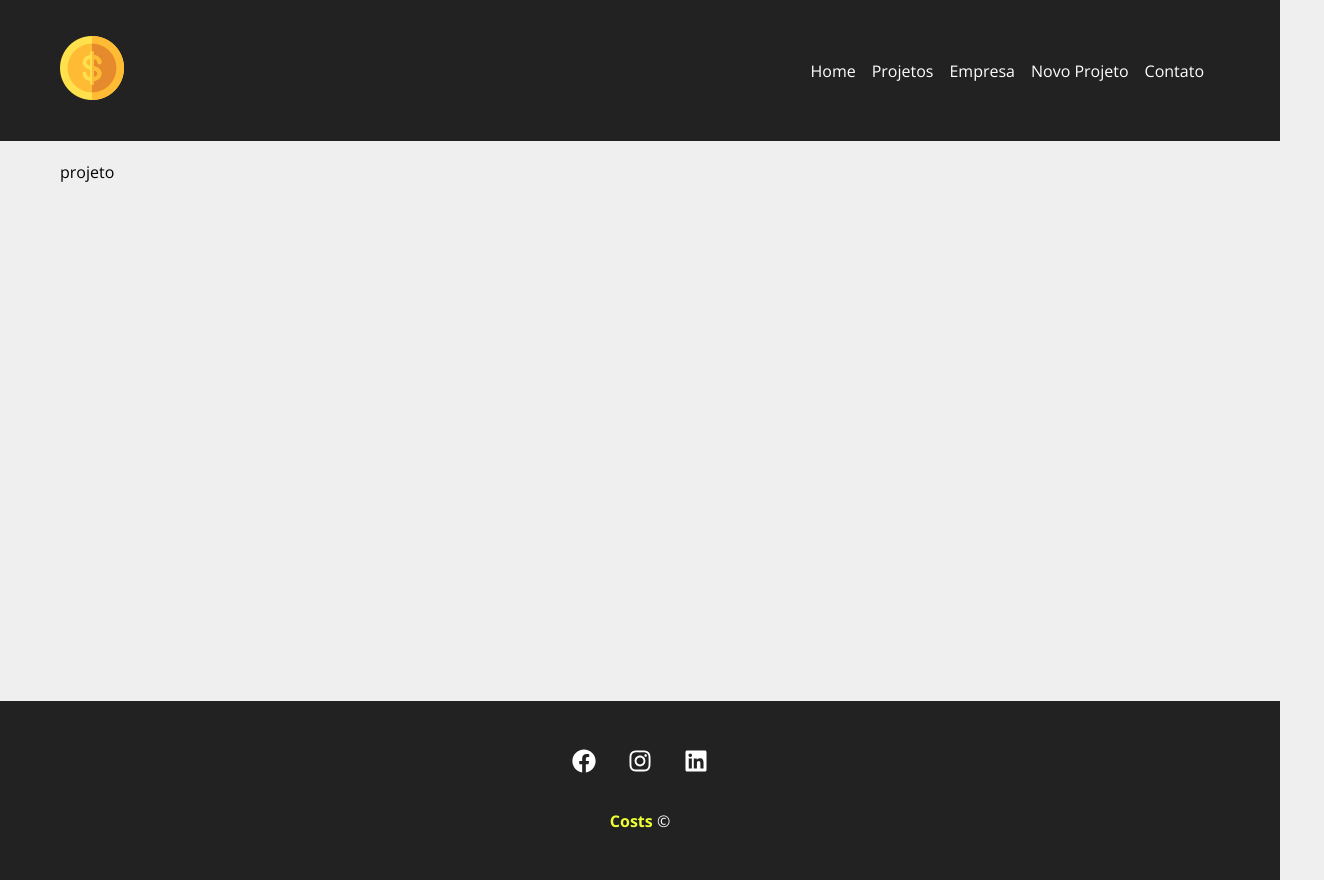
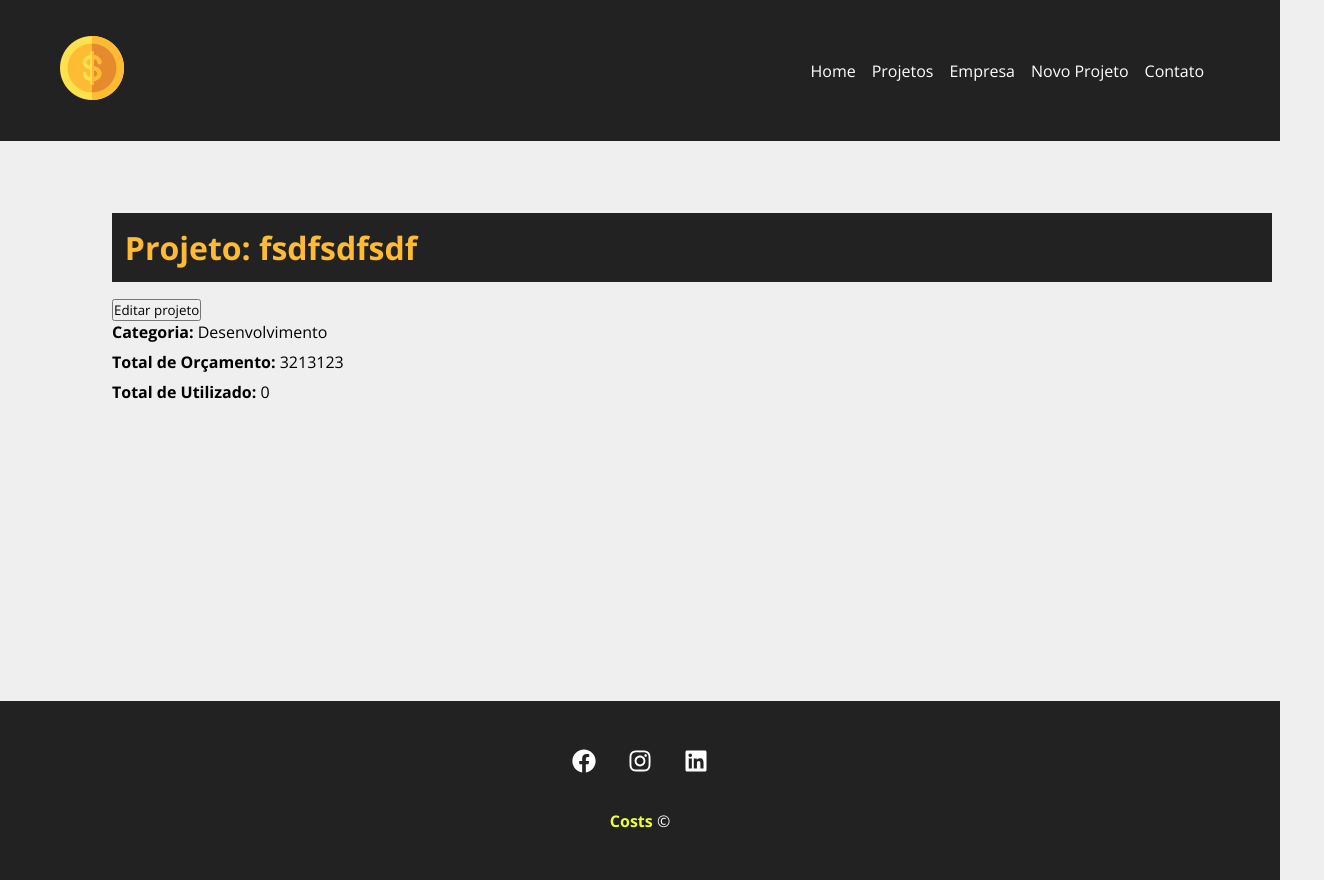
Before and after one commit to DanielGregorini/gerenciador-de-projetos, a React (Create React App) app in the folder costs/: page /project/1 in a window 1280 px wide. Shown: the whole page, 1324 px wide, since content can reach past the window. Built offline with nearby package versions, Linux system fonts and the light colour scheme; data requests are answered from the project's data file.

Commit message:
estilo pagina de ediçao

```diff
--- a/costs/src/components/pages/Project.js
+++ b/costs/src/components/pages/Project.js
@@ -1,4 +1,7 @@
 import styles from './Project.module.css'
+
+import Loading from '../layout/Loading'
+import Container from '../layout/Container'
 
 import { useParams } from 'react-router-dom'
 import { useState, useEffect } from 'react'
@@ -7,7 +10,8 @@ function Project(){
 
     const { id } = useParams()
 
-    const [priject, setProject] = useState([])
+    const [project, setProject] = useState([])
+    const [showProjectForm, setShowProjectForm] = useState(false)
 
     useEffect(() => {
 
@@ -25,8 +29,47 @@ function Project(){
 
     }, [id])
 
+    function toggleProjectForm(){
+        setShowProjectForm(!showProjectForm)
+    }
+
     return (
-        <p>projeto</p>
+        <>
+            {project.name ? (
+
+               <div className={styles.project_details}>
+                <Container customClass="column">
+                    <div>
+                        <h1>Projeto: {project.name}</h1>
+                        <button onClick={toggleProjectForm}>{!showProjectForm ? 'Editar projeto' : 'fechar'}</button>
+                    </div>
+
+                    {!showProjectForm ? (
+
+                        <div className={styles.project_info}>
+                            <p>
+                                <span>Categoria:</span> {project.category.name}
+                            </p>
+                            <p>
+                                <span>Total de Orçamento:</span> {project.budget}
+                            </p>
+                            <p>
+                                <span>Total de Utilizado:</span> {project.cost}
+                            </p>
+                        </div>
+                    ) : (
+                        <div className={styles.project_info}>
+                            <p>Detalhes do project</p>
+                        </div>
+                    )}
+
+                </Container>
+               </div>
+            )
+            : (
+                <Loading/>
+            )}
+        </>
     )
 }
 
--- a/costs/src/components/pages/Project.module.css
+++ b/costs/src/components/pages/Project.module.css
@@ -0,0 +1,48 @@
+.project_details {
+    padding: 2em;
+  }
+
+  .project_details h1,
+  .project_details h2,
+  .project_details p {
+    margin-bottom: 0.5em;
+  }
+
+  .project_details h1 {
+    background-color: #222;
+    color: #ffbb33;
+    padding: 0.4em;
+  }
+
+  .project_details span {
+    font-weight: bold;
+  }
+
+  .details_container,
+  .service_form_container {
+    border-bottom: 1px solid #7a7a7a;
+    padding-bottom: 1.2em;
+    margin-bottom: 1.2em;
+    display: flex;
+    justify-content: space-between;
+    flex-wrap: wrap;
+  }
+
+  .btn {
+    background-color: #222;
+    color: #fff;
+    padding: 0.5em 1em;
+    text-decoration: none;
+    transition: 0.5s;
+    border: none;
+    cursor: pointer;
+    max-height: 40px;
+  }
+
+  .btn:hover {
+    color: #ffbb33;
+  }
+
+  .form {
+    width: 100%;
+  }
```
